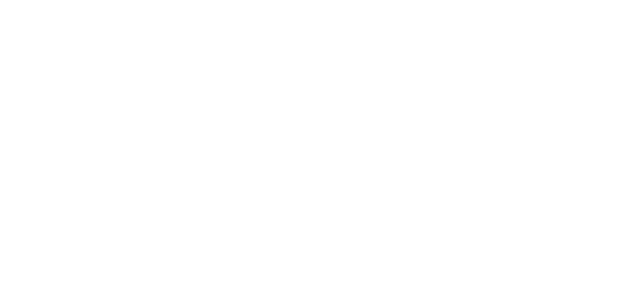
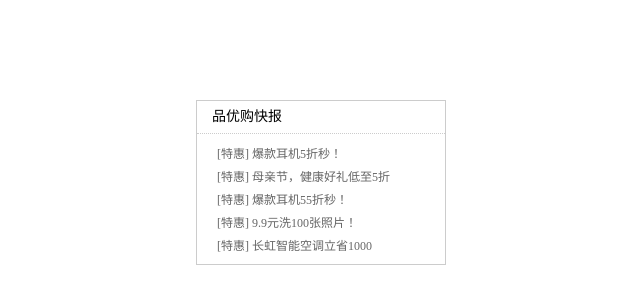
Before and after one commit to Zyj-Eternal/HTML-CSS, a plain HTML site: page html/demo30CSS23.html in a window 1280 px wide. Shown: the whole page, without its empty margins (319-959 px from the left). Drawn offline with Linux system fonts and the light colour scheme.

Commit message:
add a demo

```diff
--- a/html/demo30CSS23.html
+++ b/html/demo30CSS23.html
@@ -3,8 +3,58 @@
 <head >
   <meta charset="UTF-8" >
   <title >案例快报模块列表</title >
+  <style >
+    * {
+      margin: 0;
+      padding: 0;
+    }
+    .box {
+        width: 248px;
+        height: 163px;
+        border: 1px solid #ccc;
+        margin: 100px auto;
+    }
+
+    ul, li {
+      list-style: none;
+    }
+
+    .box h3 {
+        height: 32px;
+        border-bottom: 1px dotted #ccc;
+        font-size: 14px;
+        font-weight: 400;
+        line-height: 32px;
+        padding-left: 15px;
+    }
+
+    .box ul {
+       padding-top: 7px;
+    }
+
+    .box ul li {
+      height: 23px;
+      line-height: 23px;
+      padding-left: 20px;
+    }
+
+    .box ul li a {
+      font-size: 12px;
+      color: #666;
+      text-decoration: none;
+    }
+  </style >
 </head >
 <body >
-
+  <div class="box">
+    <h3>品优购快报</h3>
+    <ul>
+      <li class="top"><a href="#">[特惠] 爆款耳机5折秒！</a></li>
+      <li><a href="#">[特惠] 母亲节，健康好礼低至5折</a></li>
+      <li><a href="#">[特惠] 爆款耳机55折秒！</a></li>
+      <li><a href="#">[特惠] 9.9元洗100张照片！</a></li>
+      <li><a href="#">[特惠] 长虹智能空调立省1000</a></li>
+    </ul>
+  </div>
 </body >
 </html >
```
